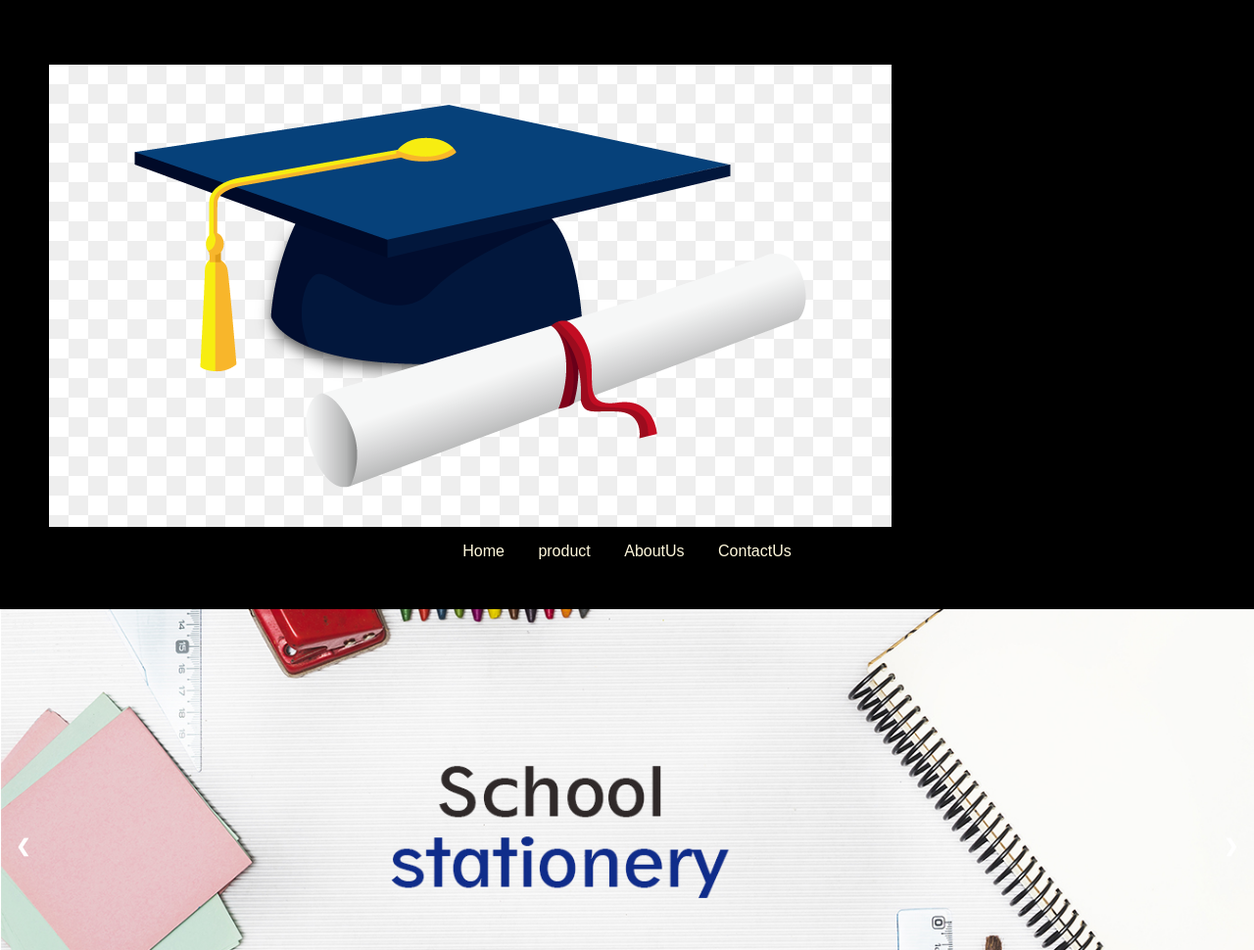
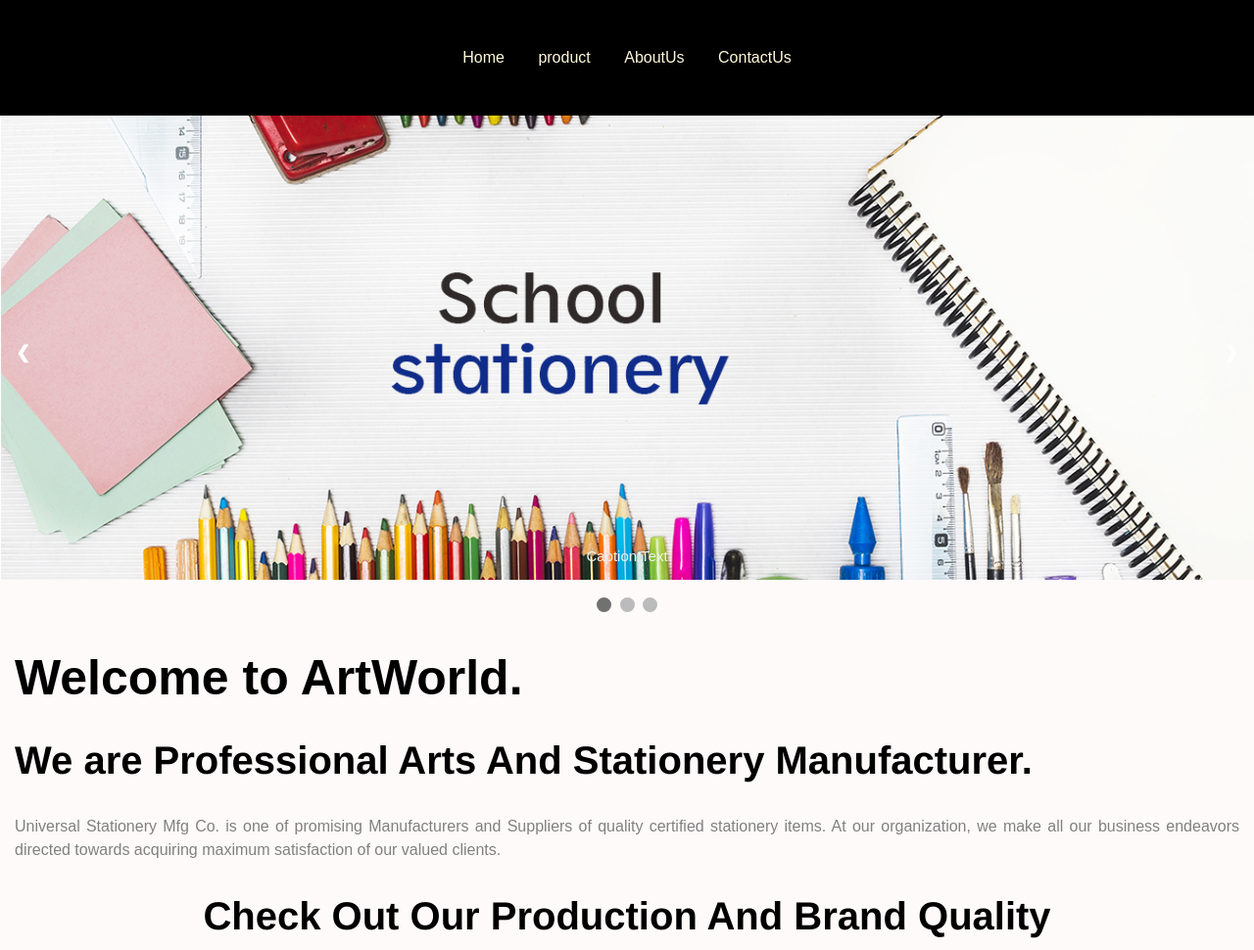
Before and after one commit to LokeshRamde/project-, a plain HTML site: page index.html in a window 1280 px wide. Shown: the top 970 px of the page at 98% size. Drawn offline with Linux system fonts and the light colour scheme.

Commit message:
Update index.html

```diff
--- a/index.html
+++ b/index.html
@@ -8,7 +8,6 @@
 </head>
 <body>
 <div class="topnav">
-  <p class="lg"><img src="logo.png" alt=""></p>
    <a href="index.html">Home</a>
    <a href="pro.html">product</a>
    <a href="abu.html">AboutUs</a>
```
